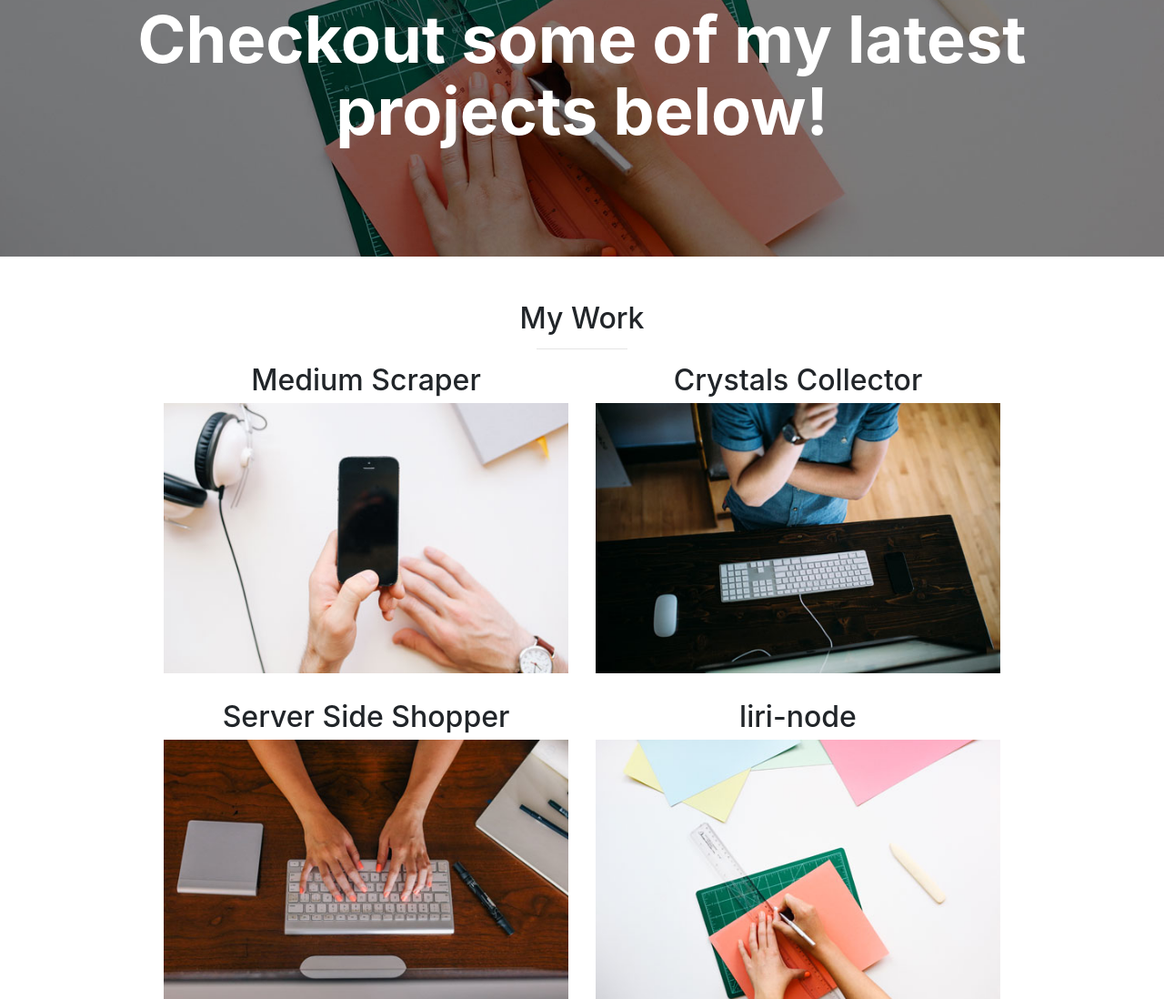
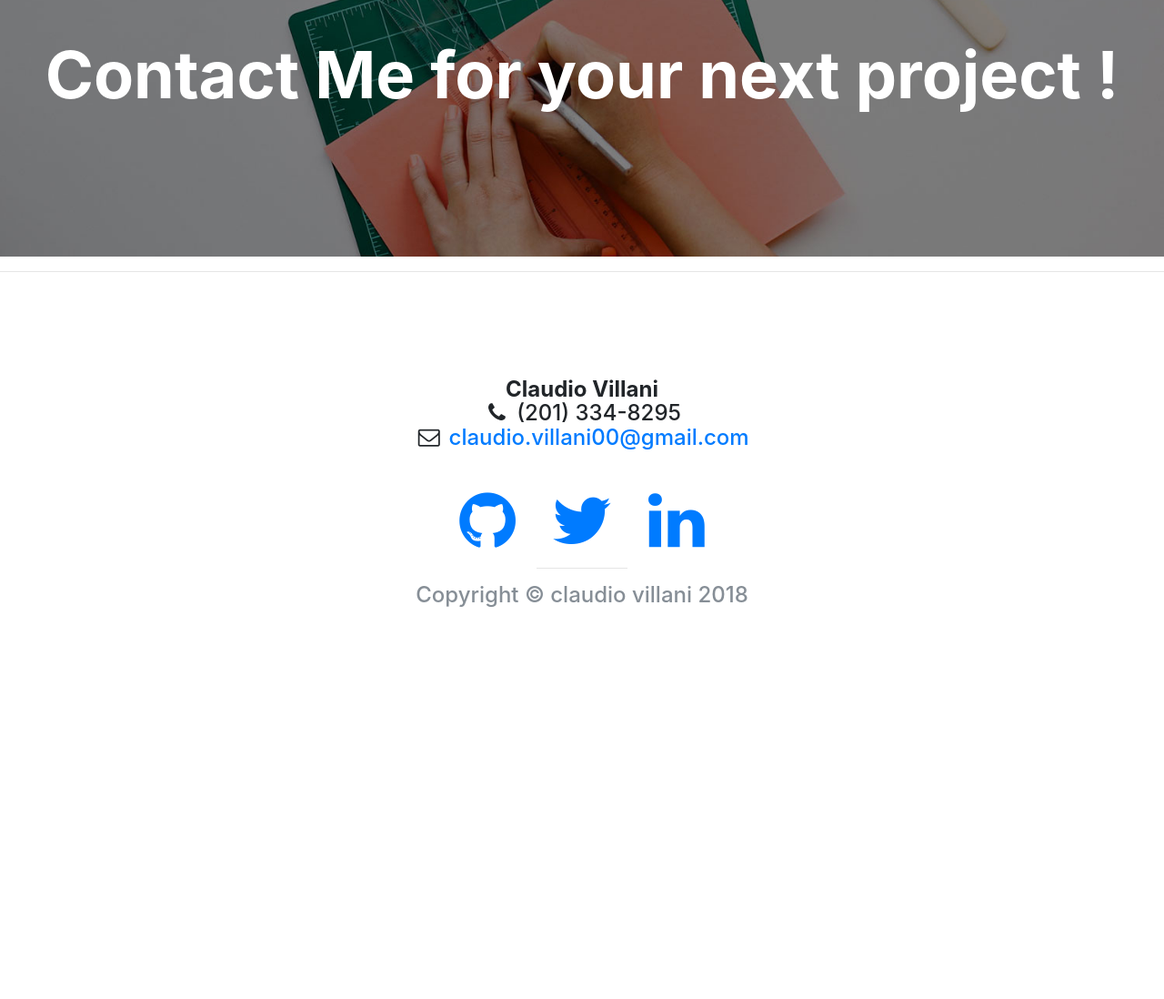
Before and after one commit to iamDio/portfolio2, a website with bundled scripts: page index.html in a window 1280 px wide. Shown: the part 1702-2800 px from the top of the page at 91% size. After the commit the page ends 2486 px from the top, so only its background shows below. Built offline with nearby package versions, Linux system fonts and the light colour scheme.

Commit message:
updated design

```diff
--- a/index.html
+++ b/index.html
@@ -67,7 +67,7 @@
     <section id="about" class="about">
       <div class="container text-center">
         <h2>Ready to get your next project done?</h2>
-        <p class="lead">Full stack web-developer with a focus on OOP, functional programming and the MERN stack. Well versed in JavaScript (ES6) and JavaScript frameworks, including jQuery, Node.js, Firebase, Express.js, and React.js. Able to replicate a design from a PSD and create mockups using HTML5, CSS and Sass. Experienced in the use of MySql and MongoDB for database queries.</p>
+        <p class="lead">Full stack web-developer with a focus on OOP, functional programming and the MERN stack. Well versed in JavaScript (ES6) and JavaScript frameworks, including React, Angular, Angularjs, jQuery, Node.js, Firebase, Express.js, and React.js. Able to replicate a design from a PSD and create mockups using HTML5, CSS and Sass. Experienced in the use of MySql and MongoDB for database queries.</p>
       </div>
       <!-- /.container -->
     </section>
@@ -77,7 +77,7 @@
       <div class="container">
         <div class="row text-center">
           <div class="col-lg-10 mx-auto">
-            <h2>Our Services</h2>
+            <h2>Services Provided</h2>
             <hr class="small">
             <div class="row">
               <div class="col-md-3 col-sm-6">
@@ -101,7 +101,7 @@
                   <h4>
                     <strong>JavaScript</strong>
                   </h4>
-                  <p>Ensure that your application are fully functional and accessible by everyone, thanks to my knowledge of the language of the web</p>
+                  <p>Ensure that your application are fully functional and accessible by everyone, following latest trends and advances in the language of the web.</p>
                 </div>
               </div>
               <div class="col-md-3 col-sm-6">
@@ -113,7 +113,7 @@
                   <h4>
                     <strong>HTML & CSS</strong>
                   </h4>
-                  <p>Front end markup and design, because what is functionality without beauty?.</p>
+                  <p>Front end markup and design, because what is functionality without beauty?</p>
                 </div>
               </div>
               <div class="col-md-3 col-sm-6">
@@ -141,66 +141,11 @@
     <!-- Callout -->
     <aside class="callout">
       <div class="text-vertical-center">
-        <h1>Checkout some of my latest projects below!</h1>
+        <h1>Contact Me for your next project !</h1>
       </div>
     </aside>
 
-    <!-- Portfolio -->
-    <section id="portfolio" class="portfolio">
-      <div class="container">
-        <div class="row">
-          <div class="col-lg-10 mx-auto text-center">
-            <h2>My Work</h2>
-            <hr class="small">
-            <div class="row">
-              <div class="col-md-6">
-                <div class="portfolio-item">
-                  <h2> Medium Scraper </h2>
-                  <a href="https://newsscraper10.herokuapp.com/" target="blank">
-                    <img class="img-portfolio img-fluid" src="img/portfolio-1.jpg">
-                  </a>
-                </div>
-              </div>
-              <div class="col-md-6">
-                <div class="portfolio-item">
-                  <h2> Crystals Collector </h2>
-                  <a href="https://iamdio.github.io/Crystals-Collector/" target="blank">
-                    <img class="img-portfolio img-fluid" src="img/portfolio-2.jpg">
-                  </a>
-                </div>
-              </div>
-              <div class="col-md-6">
-                <div class="portfolio-item">
-                  <h2> Server Side Shopper </h2>
-                  <a href="https://github.com/iamDio/Server-Side-Shopper" target="blank">
-                    <img class="img-portfolio img-fluid" src="img/portfolio-3.jpg">
-                  </a>
-                </div>
-              </div>
-              <div class="col-md-6">
-                <h2> liri-node </h2>
-                <div class="portfolio-item">
-                  <a href="https://github.com/iamDio/liri-node-app" target="blank" target="blank">
-                    <img class="img-portfolio img-fluid" src="img/portfolio-4.jpg">
-                  </a>
-                </div>
-              </div>
-<!--             </div>
-/.row (nested)
-<a href="#" class="btn btn-dark">View More Items</a>
-          </div> -->
-          <!-- /.col-lg-10 -->
-        </div>
-        <!-- /.row -->
-      </div>
-      <!-- /.container -->
-    </section>
 
-<!--     Map
-<section id="contact" class="map">
-  <iframe width="100%" height="100%" frameborder="0" scrolling="no" marginheight="0" marginwidth="0" src="https://maps.google.com/maps?f=q&amp;source=s_q&amp;hl=en&amp;geocode=&amp;q=central park zoo,&amp;&amp;t=m&amp;z=15&amp;iwloc=A&amp;output=embed"></iframe>
-  <br/>
-</section> -->
 <hr>
     <!-- Footer -->
     <footer>
@@ -237,7 +182,7 @@
               </li>
             </ul>
             <hr class="small">
-            <p class="text-muted">Copyright &copy; claudio villani 2017</p>
+            <p class="text-muted">Copyright &copy; claudio villani 2018</p>
           </div>
         </div>
       </div>
```
